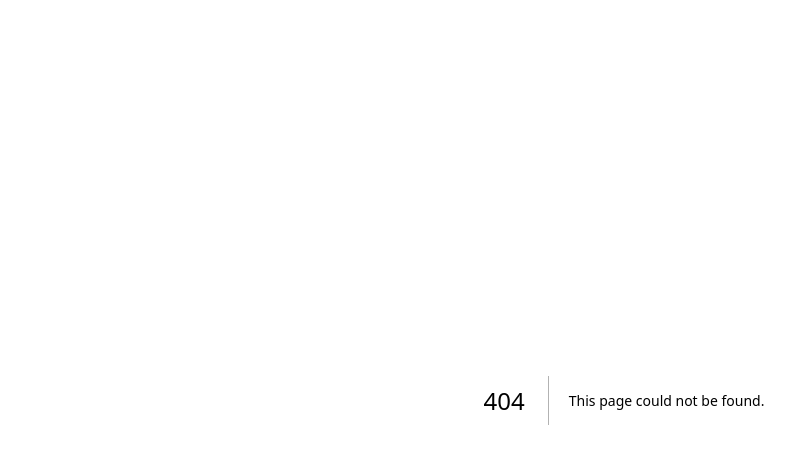
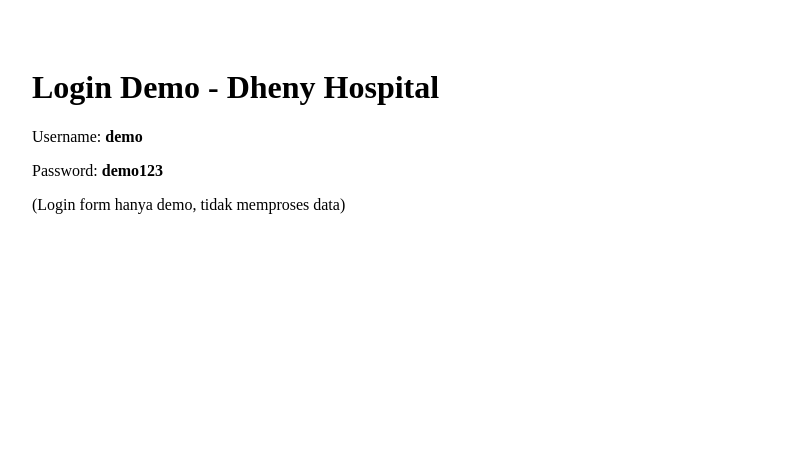
Before and after one commit to finnickmax/dheny-hospital, a Next.js app: page /login in a window 1280 px wide. Before the commit this address had no page. Shown: the top 464 px of the page, without its empty margins (16-811 px from the left). Built offline with nearby package versions, Linux system fonts and the light colour scheme.

Commit message:
Create login.js

```diff
--- /dev/null
+++ b/pages/login.js
@@ -0,0 +1,10 @@
+export default function Login() {
+  return (
+    <div style={{ padding: 40 }}>
+      <h1>Login Demo - Dheny Hospital</h1>
+      <p>Username: <strong>demo</strong></p>
+      <p>Password: <strong>demo123</strong></p>
+      <p>(Login form hanya demo, tidak memproses data)</p>
+    </div>
+  );
+}
```
